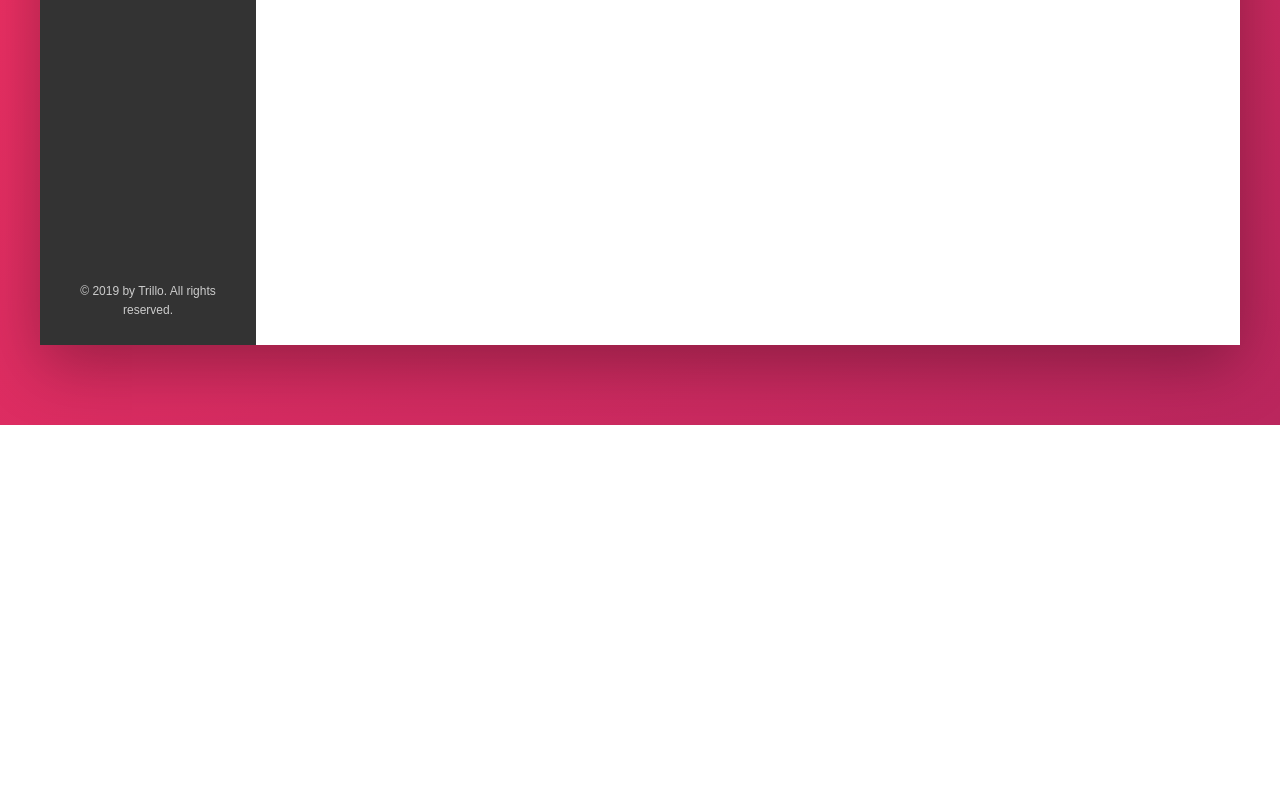
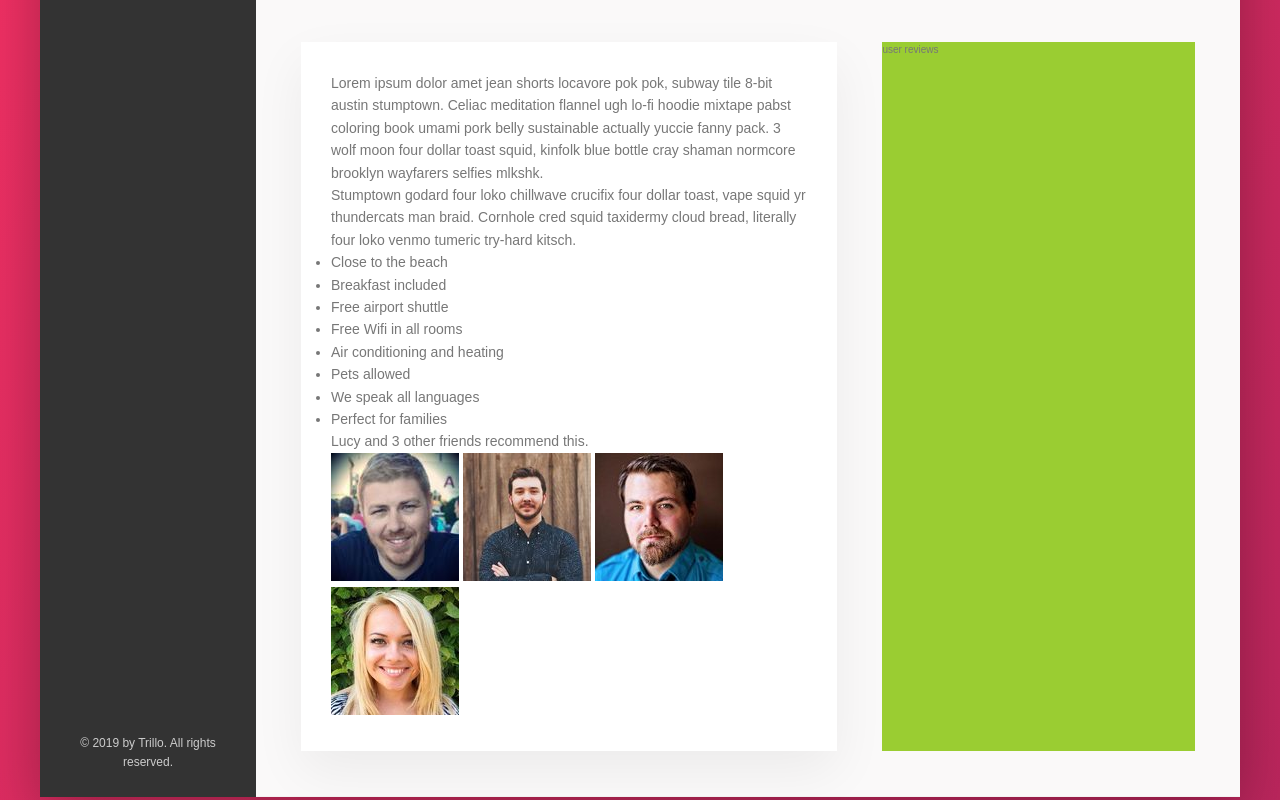
Before and after one commit to daxwann/Trillo, a website: page index.html in a window 1280 px wide. Shown: the part 605-1405 px from the top of the page. Before the commit the page ends 1030 px from the top, so only its background shows below. Drawn offline with Linux system fonts and the light colour scheme.

Commit message:
add description section

```diff
--- a/index.html
+++ b/index.html
@@ -127,6 +127,40 @@
             <div class="overview__rating--count">429 votes</div>
           </div>
         </div>
+        <div class="detail">
+          <div class="description">
+            <p class="paragraph">
+              Lorem ipsum dolor amet jean shorts locavore pok pok, subway tile 8-bit austin stumptown. Celiac meditation flannel ugh lo-fi hoodie mixtape pabst coloring book umami pork belly sustainable actually yuccie fanny pack. 3 wolf moon four dollar toast squid, kinfolk blue bottle cray shaman normcore brooklyn wayfarers selfies mlkshk.
+            </p>
+            <p class="paragraph">
+              Stumptown godard four loko chillwave crucifix four dollar toast, vape squid yr thundercats man braid. Cornhole cred squid taxidermy cloud bread, literally four loko venmo tumeric try-hard kitsch.
+            </p>
+            <ul class="list">
+              <li class="list__item">Close to the beach</li>
+              <li class="list__item">Breakfast included</li>
+              <li class="list__item">Free airport shuttle</li>
+              <li class="list__item">Free Wifi in all rooms</li>
+              <li class="list__item">Air conditioning and heating</li>
+              <li class="list__item">Pets allowed</li>
+              <li class="list__item">We speak all languages</li>
+              <li class="list__item">Perfect for families</li>
+            </ul>
+            <div class="recommend">
+              <p class="recommend__count">
+                Lucy and 3 other friends recommend this.
+              </p>
+              <div class="recommend__friends">
+                <img src="img/user-3.jpg" alt="Friend 1" class="recommend__photo">
+                <img src="img/user-4.jpg" alt="Friend 2" class="recommend__photo">
+                <img src="img/user-5.jpg" alt="Friend 3" class="recommend__photo">
+                <img src="img/user-6.jpg" alt="Friend 4" class="recommend__photo">
+              </div>
+            </div>
+          </div>
+          <div class="user-reviews">
+            user reviews
+          </div>
+        </div>
       </main>
     </div>
   </div>
--- a/sass/_base.scss
+++ b/sass/_base.scss
@@ -32,6 +32,10 @@ Grey dark 3: #999
 
     //shadow
     --shadow-dark: 0 2rem 6rem rgba(0,0,0,.3);
+    --shadow-light: 0 2rem 5rem rgba(0,0,0,.06);
+
+    //border
+    --line: 1px solid var(--color-grey-light-2);
 }
 
 * {
--- a/sass/_components.scss
+++ b/sass/_components.scss
@@ -191,7 +191,7 @@
 .overview {
   display: flex;
   align-items: center;
-  border-bottom: 1px solid var(--color-grey-light-2);
+  border-bottom: var(--line);
 
   &__heading {
     font-size: 2.25rem;
--- a/sass/_layout.scss
+++ b/sass/_layout.scss
@@ -9,7 +9,7 @@
 .header {
   align-items: center;
   background-color: #fff;
-  border-bottom: 1px solid var(--color-grey-light-2);
+  border-bottom: var(--line);
   display: flex;
   font-size: 1.4rem;
   height: 7rem;
@@ -31,5 +31,25 @@
 .hotel-view {
   background-color:  #fff;
   flex: 1;
-  height: 80rem;
 }
+
+.detail {
+  display: flex;
+  padding: 4.5rem;
+  background-color: var(--color-grey-light-1);
+  border-bottom: var(--line);
+}
+
+.description {
+  background-color:#fff;
+  font-size: 1.4rem;
+  box-shadow: var(--shadow-light);
+  flex: 0 0 60%;
+  margin-right: 4.5rem;
+  padding: 3rem;
+}
+
+.user-reviews {
+  background-color: yellowgreen;
+  flex: 1;
+}
```
Also changed, not shown: css/style.css.
